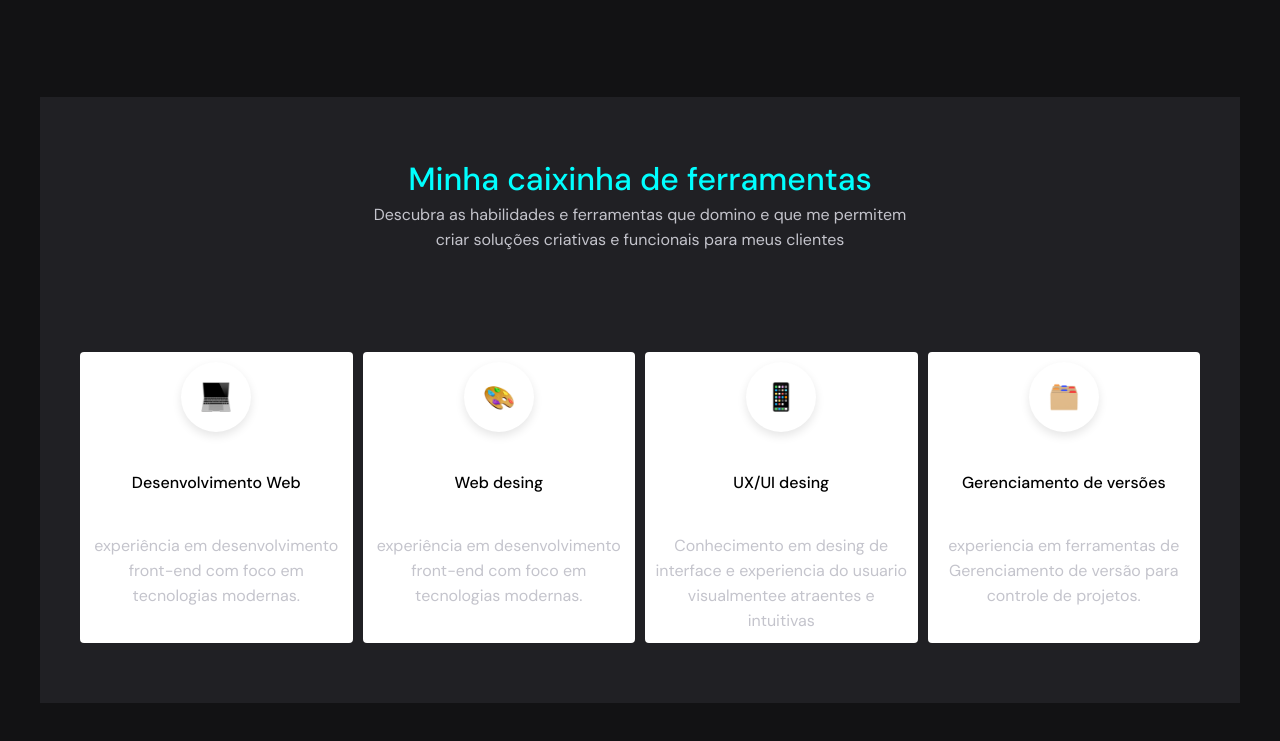
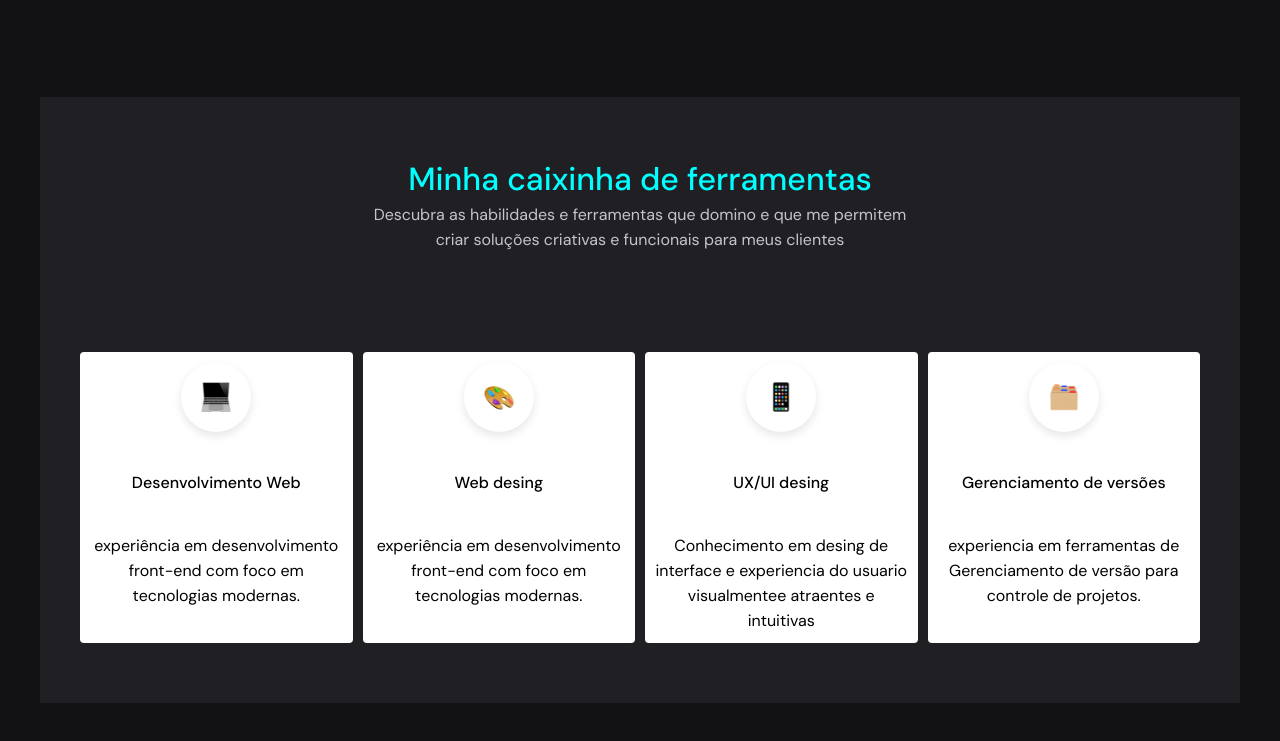
Before and after one commit to syrexz/portfolio, a plain HTML site: page index.html in a window 1280 px wide. Shown: the part 949-1690 px from the top of the page. Drawn offline with Linux system fonts and the light colour scheme.

Commit message:
ajuste no paragrafo

```diff
--- a/css/custom.css
+++ b/css/custom.css
@@ -43,9 +43,11 @@ header .header__left {
     color: #00FFFF;
 }
 
-p {
+p  {
     color: #c4c4cc;
 }
+
+
 
 .header__right .header__image {
     width: 350px;
@@ -94,6 +96,10 @@ h2.tertiary-title {
     background-color: #202024;
 }
 
+p.skills__p {
+    color: #000;
+}
+
 /* icons (instagram, linkedin.. etc) */
 
 .icon {
--- a/index.html
+++ b/index.html
@@ -112,7 +112,7 @@
                         <img src="assets/notebook.png" alt="desenvolvimento web">
                     </div>
                     <h3>Desenvolvimento Web</h3>
-                    <p>
+                    <p class="skills__p">
                         experiência em desenvolvimento front-end com foco em tecnologias
                         modernas.
                     </p>
@@ -124,7 +124,7 @@
                         <img src="assets/colors.png" alt="Web desing">
                     </div>
                     <h3>Web desing</h3>
-                    <p>
+                    <p class="skills__p">
                         experiência em desenvolvimento front-end com foco em tecnologias
                         modernas.
                     </p>
@@ -136,7 +136,7 @@
                         <img  src="assets/phone.png" alt="UX/UI desing">
                     </div>
                     <h3>UX/UI desing</h3>
-                    <p>
+                    <p class="skills__p">
                         Conhecimento em desing de interface e experiencia do usuario
                         visualmentee atraentes e intuitivas
                     </p>
@@ -148,7 +148,7 @@
                         <img src="assets/files.png" alt="Gerenciamento de versões">
                     </div>
                     <h3>Gerenciamento de versões</h3>
-                    <p>
+                    <p class="skills__p">
                         experiencia em ferramentas de Gerenciamento de versão para
                         controle de projetos.
                     </p>
```
